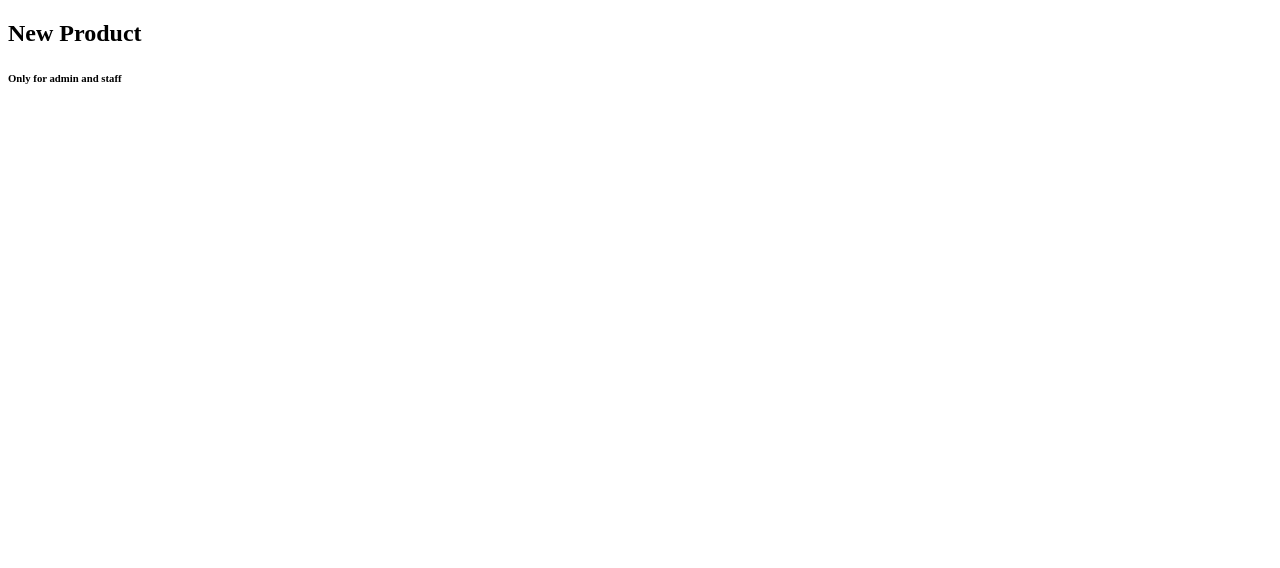
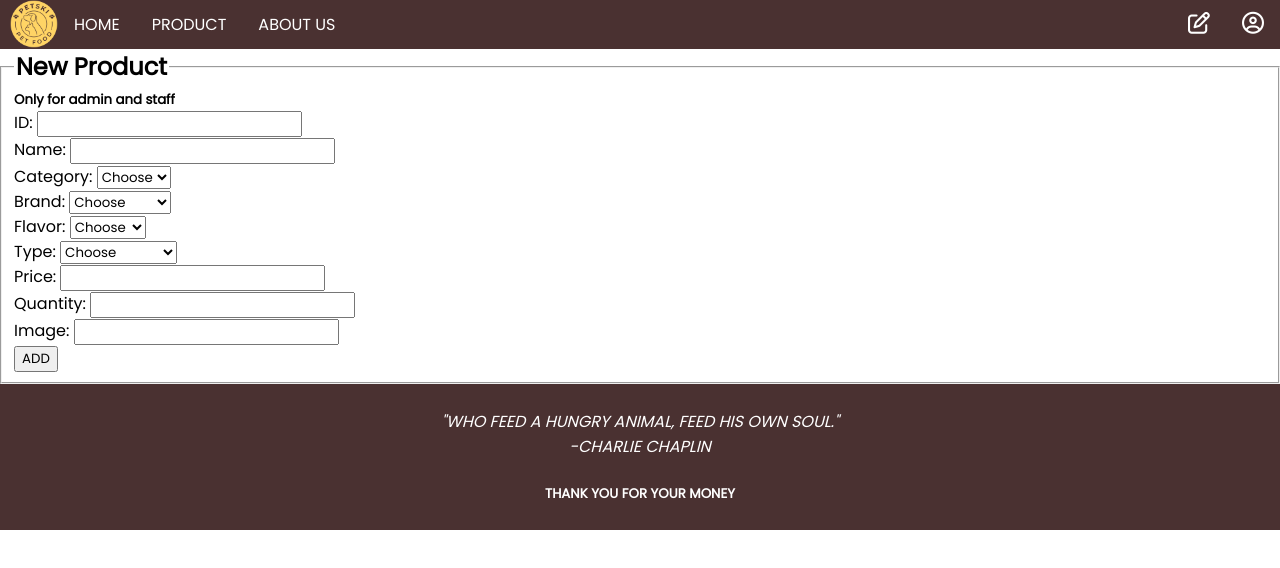
Before and after one commit to Bew-P/PetSki, a plain HTML site: page html/addproduct.html in a window 1280 px wide. Drawn offline with Linux system fonts and the light colour scheme.

Commit message:
update addproduct

```diff
--- a/css/addproduct.css
+++ b/css/addproduct.css
@@ -1,3 +1,52 @@
 *{
-  font-family:
+
+    font-family: Poppins,Helvetica,sans-serif;
+    margin: 0px;
+    text-decoration: none;
+
 }
+
+/* header{
+
+} */
+
+nav {
+  background-color: #4A3131;
+  padding: 0px;
+  color: #FFFFFF;
+  overflow: hidden;
+  position: sticky;
+  top: 0;
+}
+
+.nav_left {
+  float: left;
+}
+
+.nav_right {
+  float: right;
+  font-size: 22px;
+  padding: 7px 16px;
+}
+
+nav a {
+  padding: 12px 16px;
+  color: #FFFFFF;
+}
+
+nav a:hover {
+  background-color: #FFFFFF;
+  color: #4A3131;
+}
+
+nav img {
+  margin-left: 10px;
+  height: 48px;
+}
+
+footer {
+  background-color: #4A3131;
+  padding: 2vw;
+  text-align: center;
+  color: #FFFFFF;
+}
--- a/html/addproduct.html
+++ b/html/addproduct.html
@@ -2,13 +2,99 @@
 <html lang="en">
   <head>
     <title>New product</title>
+    <meta charset="UTF-8">
+        <meta name="viewport" content="width=device-width, initial-scale=1.0">
+        <link href="https://fonts.googleapis.com/css2?family=Poppins&display=swap" rel="stylesheet">
+        <link rel="stylesheet" href="https://cdnjs.cloudflare.com/ajax/libs/font-awesome/6.0.0-beta3/css/all.min.css">
+    <link rel ="stylesheet" href="/css/addproduct.css">
   </head>
-<body>
-  <nav> </nav>
-  <container>
-    <h2>New Product</h2>
-    <h6>Only for admin and staff</h6>
-  </container>
-</body>
+
+  <body>
+    <nav>
+      <img src="/images/LOGO.png" alt="Logo" name="logo" class="nav_left">
+      <a href="home.html" name="home" class="nav_left">HOME</a>
+      <a href="product.html" name="product" class="nav_left">PRODUCT</a>
+      <a href="team.html" name="about_as" class="nav_left">ABOUT US</a>
+      <a href="" name="admin" class="nav_right"><i class="fa-regular fa-circle-user"></i></i></a>
+      <a href="adminmanage.html" name="edit" class="nav_right"><i class="fa-regular fa-pen-to-square"></i></a>
+  </nav>
+  <main>
+    <!-- <h2 id = "newpd">New Product</h2> -->
+    <form class="" action="/" method="">
+      <fieldset id="form">
+        <legend><h2> New Product</h2></legend>
+        <h5>Only for admin and staff</h5>
+        <label for="id" >ID: </label>
+        <input type="idnumber" name="id" required><br>
+
+        <label for="name" >Name: </label>
+        <input type="text" name="name" required><br>
+
+        <label for="category">Category: </label>
+        <select class="pet_category" name="Pet_choice" required>
+          <option selected>Choose</option>
+          <option value="Dog">Dog</option>
+          <option value="Cat">Cat</option>
+          <option value="Fish">Fish</option>
+          <option value="Bird">Bird</option>
+          <option value="Rabbit">Rabbit</option>
+          <option value="Turtle">Turtle</option>
+        </select><br>
+
+        <label for="brand">Brand: </label>
+        <select class="brand" name="brand_choice" required>
+          <option selected>Choose</option>
+          <option value="Royal_canin">Royal Canin</option>
+          <option value="Pedigree">Pedigree</option>
+          <option value="Whiskas">Whiskas</option>
+          <option value="Hill's">Hill's</option>
+          <option value="Smartheart">SmartHeart</option>
+          <option value="Owbow">Owbow</option>
+          <option value="Sakura">Sakura</option>
+          <option value="Prestige">Prestige</option>
+          <option value="Optimum">Optimum</option>
+          <option value="Mazuri">Mazuri</option>
+        </select><br>
+
+        <label for="flavor">Flavor: </label>
+        <select class="flavor" name="flavor_choice" required>
+          <option selected>Choose</option>
+          <option value="Beef">Beef</option>
+          <option value="Chicken">Chicken</option>
+          <option value="Pork">Pork</option>
+          <option value="Fish">Fish</option>
+        </select><br>
+
+        <label for="type">Type: </label>
+        <select class="type" name="type_choice" required>
+          <option selected>Choose</option>
+          <option value="Dry">Dry</option>
+          <option value="Wet">Wet</option>
+          <option value="Diet">Veterinarydiet</option>
+        </select><br>
+
+        <label for="price" name="price" >Price: </label>
+        <input type ="number" name="price" required><br>
+
+        <label for="quantity" name="quantity" >Quantity: </label>
+        <input type="number" name="quantity" required><br>
+
+        <label for="image" name="pic" >Image: </label>
+        <input ><br>
+        <button type="add">ADD</button>
+
+      </fieldset>
+    </form>
+  </main>
+
+  </body>
+
+
+  <footer>
+    <p><i>"WHO FEED A HUNGRY ANIMAL, FEED HIS OWN SOUL."<br>-CHARLIE CHAPLIN</i></p>
+    <br><h5>THANK YOU FOR YOUR MONEY</h5>
+  </footer>
+
+
 
 </html>
```
